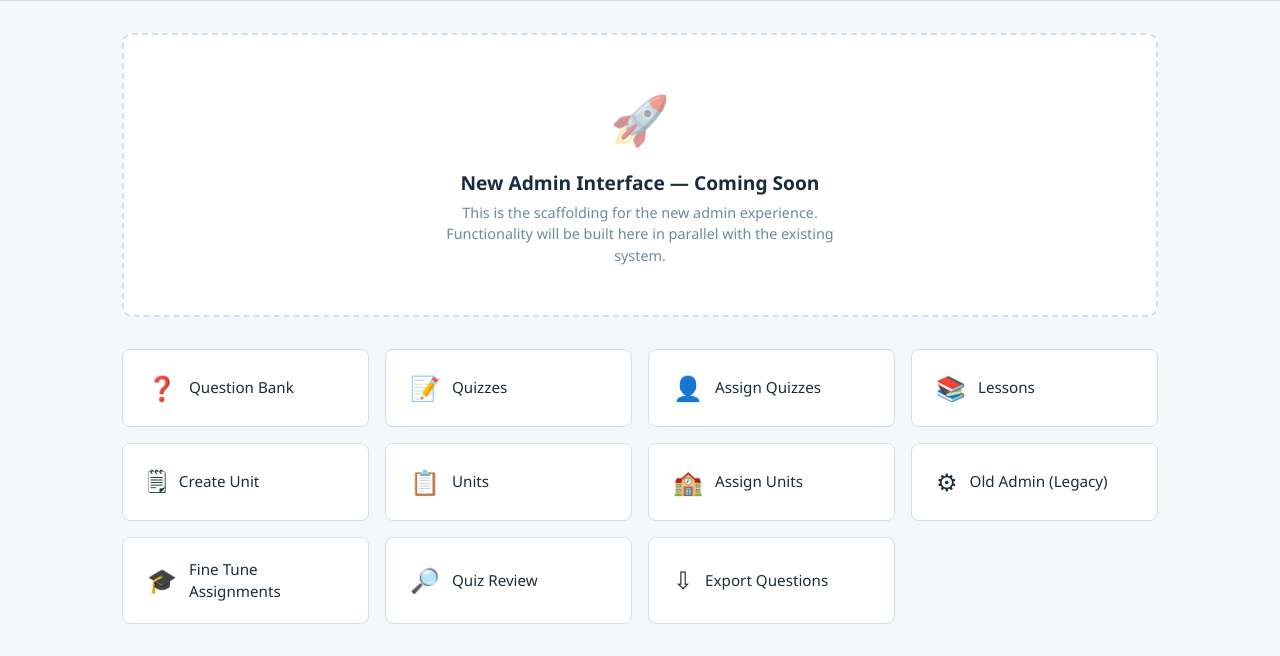
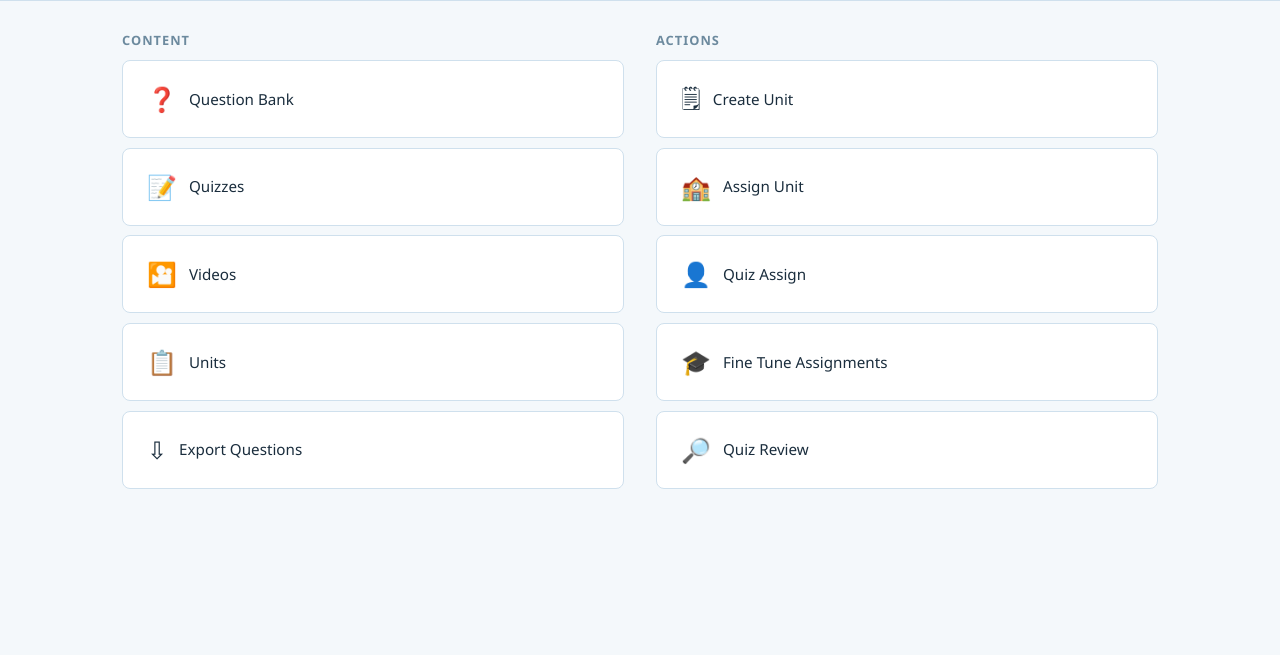
Before and after one commit to mxlinc/mx_app, a Python web app: template templates/admin_new.html in a window 1280 px wide. Shown: the part 145-801 px from the top of the page. After the commit the page ends 634 px from the top, so only its background shows below. Run offline with Jinja, Linux system fonts and the light colour scheme; the template is opened without the code that fills it, so the values that code supplies are empty.

Commit message:
Admin dashboard: two-column card layout, rename Lessons to Videos, remove Coming Soon; add Back to Dashboard to all admin pages

```diff
--- a/templates/admin_new.html
+++ b/templates/admin_new.html
@@ -155,13 +155,12 @@
 
   <div class="main-content">
 
-    <div class="placeholder-card">
-      <div class="icon">&#128640;</div>
-      <h2>New Admin Interface — Coming Soon</h2>
-      <p>This is the scaffolding for the new admin experience. Functionality will be built here in parallel with the existing system.</p>
-    </div>
+    <div style="display:grid;grid-template-columns:1fr 1fr;gap:2rem;">
 
-    <div class="quick-links">
+      <!-- Stack 1: Content -->
+      <div>
+        <h2 style="font-size:0.8rem;font-weight:700;text-transform:uppercase;letter-spacing:.08em;color:var(--color-muted);margin:0 0 0.75rem;">Content</h2>
+        <div style="display:flex;flex-direction:column;gap:0.6rem;">
           <a class="quick-link-card" href="{{ url_for('question.list_questions_page') }}">
             <span class="link-icon">&#10067;</span>
             <span class="link-text">Question Bank</span>
@@ -170,29 +169,36 @@
             <span class="link-icon">&#128221;</span>
             <span class="link-text">Quizzes</span>
           </a>
-      <a class="quick-link-card" href="{{ url_for('qb.assign_page') }}">
-        <span class="link-icon">&#128100;</span>
-        <span class="link-text">Assign Quizzes</span>
-      </a>
           <a class="quick-link-card" href="{{ url_for('lms.lesson_list') }}">
-        <span class="link-icon">&#128218;</span>
-        <span class="link-text">Lessons</span>
-      </a>
-      <a class="quick-link-card" href="#" id="btn-open-create-unit">
-        <span class="link-icon">&#128466;</span>
-        <span class="link-text">Create Unit</span>
+            <span class="link-icon">&#127910;</span>
+            <span class="link-text">Videos</span>
           </a>
           <a class="quick-link-card" href="{{ url_for('lms.units_list') }}">
             <span class="link-icon">&#128203;</span>
             <span class="link-text">Units</span>
           </a>
+          <a class="quick-link-card" href="/question/api/export">
+            <span class="link-icon">&#8681;</span>
+            <span class="link-text">Export Questions</span>
+          </a>
+        </div>
+      </div>
+
+      <!-- Stack 2: Actions -->
+      <div>
+        <h2 style="font-size:0.8rem;font-weight:700;text-transform:uppercase;letter-spacing:.08em;color:var(--color-muted);margin:0 0 0.75rem;">Actions</h2>
+        <div style="display:flex;flex-direction:column;gap:0.6rem;">
+          <a class="quick-link-card" href="#" id="btn-open-create-unit">
+            <span class="link-icon">&#128466;</span>
+            <span class="link-text">Create Unit</span>
+          </a>
           <a class="quick-link-card" href="{{ url_for('lms.unit_assign_page') }}">
             <span class="link-icon">&#127979;</span>
-        <span class="link-text">Assign Units</span>
+            <span class="link-text">Assign Unit</span>
           </a>
-      <a class="quick-link-card" href="{{ url_for('lms.admin_home') }}">
-        <span class="link-icon">&#9881;</span>
-        <span class="link-text">Old Admin (Legacy)</span>
+          <a class="quick-link-card" href="{{ url_for('qb.assign_page') }}">
+            <span class="link-icon">&#128100;</span>
+            <span class="link-text">Quiz Assign</span>
           </a>
           <a class="quick-link-card" href="{{ url_for('lms.unit_finetune_page') }}">
             <span class="link-icon">&#127891;</span>
@@ -202,10 +208,9 @@
             <span class="link-icon">&#128270;</span>
             <span class="link-text">Quiz Review</span>
           </a>
-      <a class="quick-link-card" href="/question/api/export">
-        <span class="link-icon">&#8681;</span>
-        <span class="link-text">Export Questions</span>
-      </a>
+        </div>
+      </div>
+
     </div>
 
   </div>
--- a/templates/create_quiz.html
+++ b/templates/create_quiz.html
@@ -204,6 +204,7 @@
 <body>
     <div class="container">
         <div class="header">
+            <a href="{{ url_for('lms.admin_home_new') }}" style="font-size:0.82rem;color:#6c8a9e;text-decoration:none;display:inline-block;margin-bottom:6px;">&#8592; Dashboard</a>
             <h1>Create New Quiz</h1>
             <p>Set up a new quiz by adding questions from the question bank or creating new ones</p>
         </div>
--- a/templates/question_list.html
+++ b/templates/question_list.html
@@ -584,6 +584,7 @@
     <div class="container">
         <div class="header" style="display: flex; justify-content: space-between; align-items: flex-start;">
             <div>
+                <a href="{{ url_for('lms.admin_home_new') }}" style="font-size:0.82rem;color:#6c8a9e;text-decoration:none;display:inline-block;margin-bottom:6px;">&#8592; Dashboard</a>
                 <h1>📚 Question Bank</h1>
                 <p>Browse and manage all quiz questions</p>
             </div>
--- a/templates/quiz_builder.html
+++ b/templates/quiz_builder.html
@@ -614,6 +614,7 @@
         <div class="main-layout">
             <!-- Sidebar -->
             <div class="sidebar">
+                <a href="{{ url_for('lms.admin_home_new') }}" style="font-size:0.8rem;color:#6c8a9e;text-decoration:none;display:block;margin-bottom:10px;">&#8592; Dashboard</a>
                 <div class="question-type-selector">
                     <label for="questionType">Question Type:</label>
                     <select id="questionType">
--- a/templates/quiz_display.html
+++ b/templates/quiz_display.html
@@ -781,6 +781,7 @@
             <button class="delete-btn" id="deleteBtn">&#128465; Delete</button>
         </div>
         <div class="links">
+            <a href="{{ url_for('lms.admin_home_new') }}">&#8592; Dashboard</a>
             <a href="#" id="nextTopLink" style="display:none">Next</a>
             <a href="#" id="editLink">Edit</a>
             <a href="#" id="duplicateLink">Duplicate</a>
--- a/templates/quiz_list.html
+++ b/templates/quiz_list.html
@@ -579,6 +579,7 @@
 <body>
     <div class="container">
         <div class="header">
+            <a href="{{ url_for('lms.admin_home_new') }}" style="font-size:0.82rem;color:#6c8a9e;text-decoration:none;display:inline-block;margin-bottom:6px;">&#8592; Dashboard</a>
             <h1>📋 Quiz List</h1>
             <p>Browse and manage all quizzes</p>
         </div>
--- a/templates/unit_assign.html
+++ b/templates/unit_assign.html
@@ -183,6 +183,7 @@
 </head>
 <body>
 <div class="container">
+    <a href="{{ url_for('lms.admin_home_new') }}" style="font-size:0.82rem;color:#6c8a9e;text-decoration:none;display:inline-block;margin-bottom:10px;">&#8592; Dashboard</a>
     <h1>📚 Assign Units to Students</h1>
 
     <!-- ========== 1. SELECT STUDENTS ========== -->
```
Lines whose indentation alone changed are shown as unchanged.
